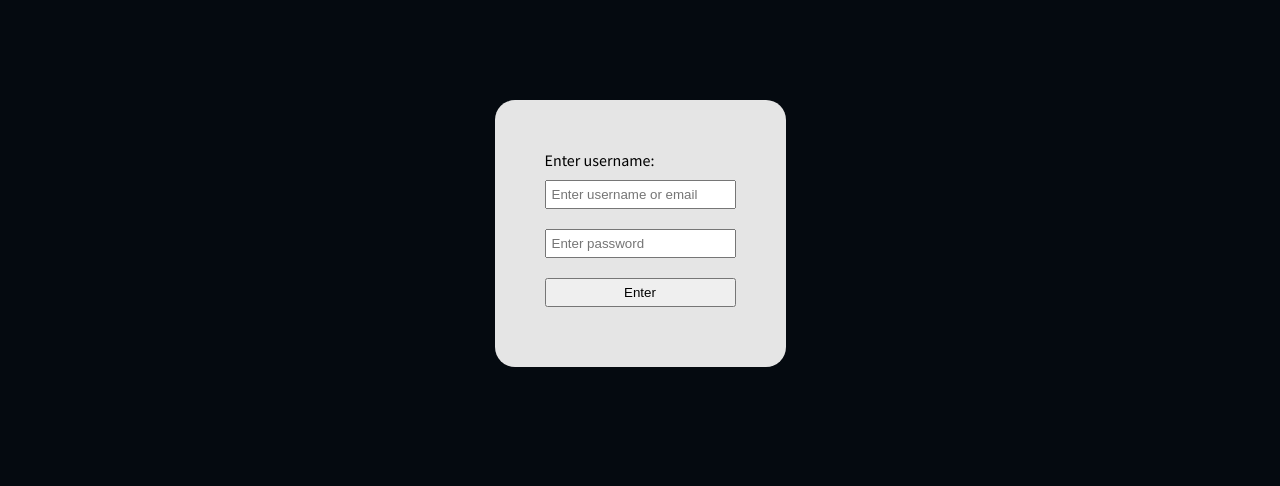
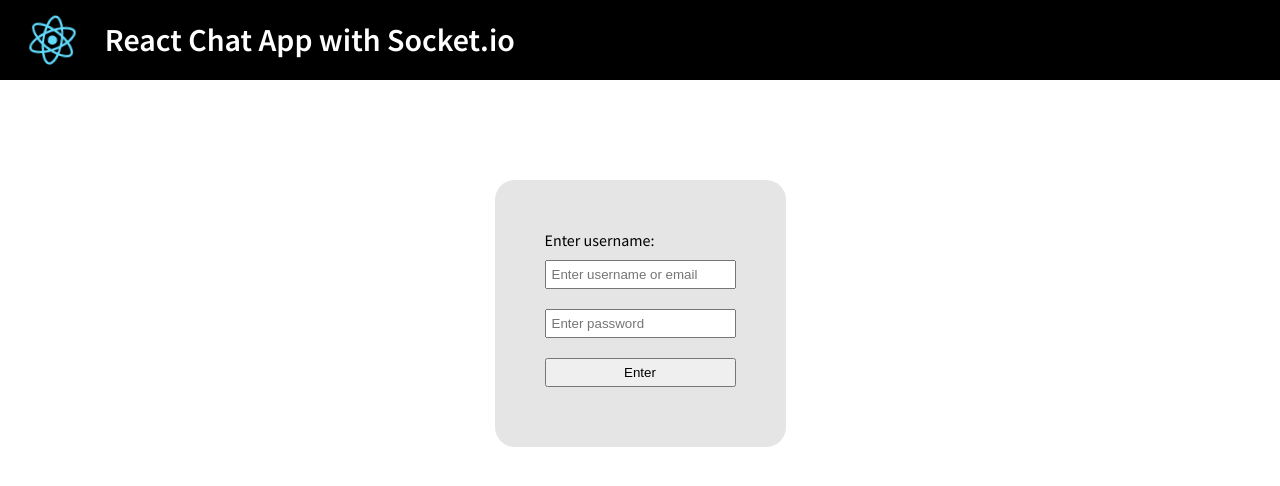
Before and after one commit to MilenaGiachetti/react-chat, a React (Create React App) app in the folder client/: page / in a window 1280 px wide. Shown: the top 486 px of the page. Built offline with nearby package versions, Linux system fonts and the light colour scheme.

Commit message:
Reorganize header - main - footer structure

```diff
--- a/client/src/App.js
+++ b/client/src/App.js
@@ -1,6 +1,6 @@
 import React, {useState} from 'react';
-import { BrowserRouter, Route, Switch, Redirect } from 'react-router-dom';
-import classes from './App.module.scss';
+import {BrowserRouter, Route, Switch, Redirect} from 'react-router-dom';
+// import classes from './App.module.scss';
 import Auth from './routes/Auth/Auth';
 import ChatLayout from './routes/ChatLayout/ChatLayout';
 import axios from 'axios';
@@ -9,7 +9,7 @@ const App = () => {
 	const [username, setUsername] = useState('');
 	const [userId, setUserId] = useState('');
 	const [token, setToken] = useState('');
-	// userId
+
 	const checkAuth = (authUsername, authPassword) => {
 		const credentials = {
 			username: authUsername,
@@ -28,12 +28,6 @@ const App = () => {
 
 	return (
 		<BrowserRouter>
-			{/* <header className={classes.Header}>
-				<img src={logo} className={classes.Logo} alt="logo" />
-				<h1 className={classes.Title}>React Chat App with Socket.io</h1>
-			</header> */}
-			<main className={classes.Main}>
-				{/* Route Control */}
 			<Switch>
 				{/* if not auth - guard */}
 				{
@@ -43,9 +37,6 @@ const App = () => {
 				}
 				<Redirect from="/" to="/" />
 			</Switch>
-
-			</main>
-			{/* <footer className={classes.Footer}></footer> */}
 		</BrowserRouter>
 	)
 }
--- a/client/src/App.module.scss
+++ /dev/null
@@ -1,17 +0,0 @@
-@import './assets/variables';
-
-// Main
-.Main {
-	font-family: 'Source Sans Pro', sans-serif;
-	height: 100%;
-	min-height: 100vh;
-	background-color: $primary_dark_color;
-}
-
-// Footer
-.Footer {
-	height: 40px;
-	position: relative;
-	z-index: 2;
-	background-color: $accent_color;
-}
--- a/client/src/Components/Chat/Chat.js
+++ b/client/src/Components/Chat/Chat.js
@@ -1,6 +1,6 @@
 import React, {useEffect, useState, useRef, Fragment, useCallback} from 'react';
 import { useParams } from 'react-router-dom';
-import Input from './Input';
+import Input from './ChatInput/ChatInput';
 import Message from './Message/Message';
 import classes from './Chat.module.scss';
 import { io } from 'socket.io-client';
--- a/client/src/Components/Chat/Input.js
+++ b/client/src/Components/Chat/ChatInput/ChatInput.js
@@ -1,5 +1,5 @@
 import React, {useState} from 'react';
-import classes from './Input.module.scss';
+import classes from './ChatInput.module.scss';
 
 const Input = (props) => {
 	const [message, setMessage] = useState('');
--- a/client/src/index.js
+++ b/client/src/index.js
@@ -1,6 +1,6 @@
 import React from 'react';
 import ReactDOM from 'react-dom';
-import './index.css';
+import './index.module.scss';
 import App from './App';
 import reportWebVitals from './reportWebVitals';
 
--- a/client/src/index.css
+++ b/client/src/index.module.scss
@@ -1,3 +1,5 @@
+@import './assets/variables';
+
 *, *::before, *::after  {
 	box-sizing: border-box;
 	margin: 0;
@@ -7,7 +9,7 @@
 body {
 	overflow-x: hidden;
 	margin: 0;
-	font-family: -apple-system, BlinkMacSystemFont, 'Segoe UI', 'Roboto', 'Oxygen', 'Ubuntu', 'Cantarell', 'Fira Sans', 'Droid Sans', 'Helvetica Neue', sans-serif;
+	font-family: 'Source Sans Pro', sans-serif;
 	-webkit-font-smoothing: antialiased;
 	-moz-osx-font-smoothing: grayscale;
 }
--- a/client/src/routes/Auth/Auth.js
+++ b/client/src/routes/Auth/Auth.js
@@ -1,11 +1,21 @@
 import classes from './Auth.module.scss';
 import SignIn from '../../Components/SignIn/SignIn';
+import logo from '../../logo.svg';
+import {Fragment} from 'react';
+
 
 const Auth = (props) => {
 	return (
-        <section className={classes.Auth}>
-            <SignIn onSubmitAction={(authUsername, authPassword) => props.onSubmitAction(authUsername, authPassword)}/>
-        </section>
+        <Fragment>
+            <header className={classes.Header}>
+                <img src={logo} className={classes.Logo} alt="logo" />
+                <h1 className={classes.Title}>React Chat App with Socket.io</h1>
+            </header>
+            <main className={classes.Auth}>
+                <SignIn onSubmitAction={(authUsername, authPassword) => props.onSubmitAction(authUsername, authPassword)}/>
+            </main>
+            <footer className={classes.Footer}></footer>
+        </Fragment>
 	)
 }
 export default Auth;
--- a/client/src/routes/Auth/Auth.module.scss
+++ b/client/src/routes/Auth/Auth.module.scss
@@ -1,4 +1,11 @@
 //@import '../../assets/variables';
+
+.Header {
+    max-height: 120px;
+    display: flex;
+    background-color: #000;
+    align-items: center;
+}
 
 .Auth {
     width: 100%;
@@ -7,3 +14,34 @@
     align-items: center;
     justify-content: center;
 }
+
+h1 {
+    color: #fff;
+}
+
+.Logo {
+    margin: 10px;
+    height: 60px;
+}
+
+@media (prefers-reduced-motion: no-preference) {
+	.Logo {
+		animation: App-logo-spin infinite 20s linear;
+	}
+}
+
+@keyframes App-logo-spin {
+	from {
+		transform: rotate(0deg);
+	}
+	to {
+		transform: rotate(360deg);
+	}
+}
+
+.Footer {
+	height: 40px;
+	position: relative;
+	z-index: 2;
+	// background-color: red;
+}
--- a/client/src/routes/ChatLayout/ChatLayout.js
+++ b/client/src/routes/ChatLayout/ChatLayout.js
@@ -45,7 +45,7 @@ const ChatLayout = (props) => {
     }, [getChats])
 
 	return (
-        <section className={classes.ChatLayout}>
+        <div className={classes.ChatLayout}>
             <header className={classes.Header}>
 				<img src={logo} className={classes.Logo} alt="logo" />
 				{/* <h1 className={classes.Title}>React Chat App with Socket.io</h1> */}
@@ -57,7 +57,7 @@ const ChatLayout = (props) => {
                     </ul>
                 </nav>
 			</header>
-
+            <main>
                 <div className={classes.Nav}>
                     <div className={classes.title}>
                         <h2>Messages</h2>
@@ -96,7 +96,8 @@ const ChatLayout = (props) => {
                 <div className={classes.ChatContainer}>
                     <Route path="/chats/:chatId" render={() => <Chat username={props.username} key={window.location.pathname} userId={props.userId} token={props.token}/>}/>
                 </div>
-        </section>
+            </main>
+        </div>
 	)
 }
 export default ChatLayout;
--- a/client/src/routes/ChatLayout/ChatLayout.module.scss
+++ b/client/src/routes/ChatLayout/ChatLayout.module.scss
@@ -154,6 +154,10 @@
     }
 }
 
+main {
+    display: flex;
+    width: 100%;
+}
 
 @media (prefers-reduced-motion: no-preference) {
 	.Logo {
```
Also changed, not shown: client/src/Components/Chat/ChatInput/ChatInput.module.scss (renamed from client/src/Components/Chat/Input.module.scss). Lines whose indentation alone changed are shown as unchanged.
